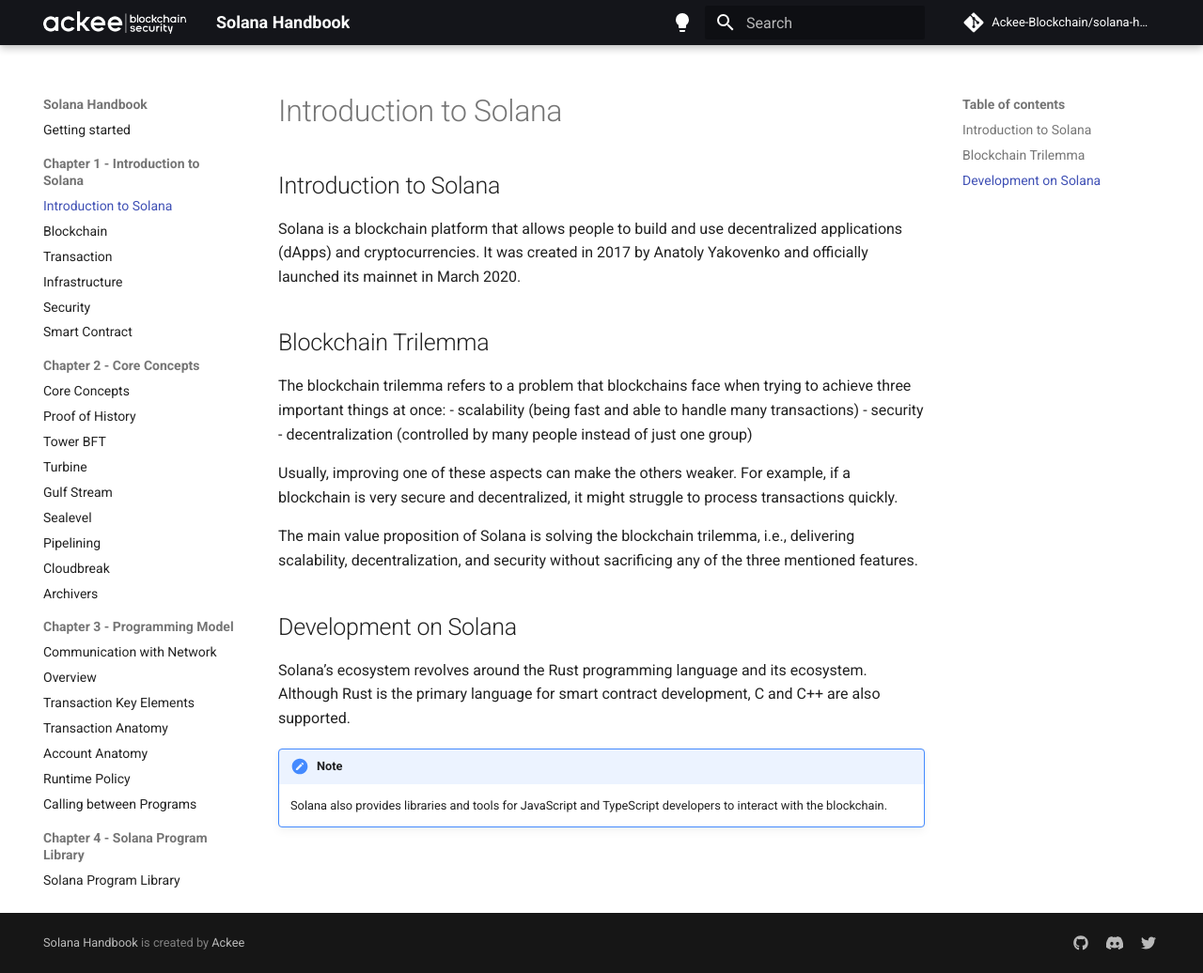
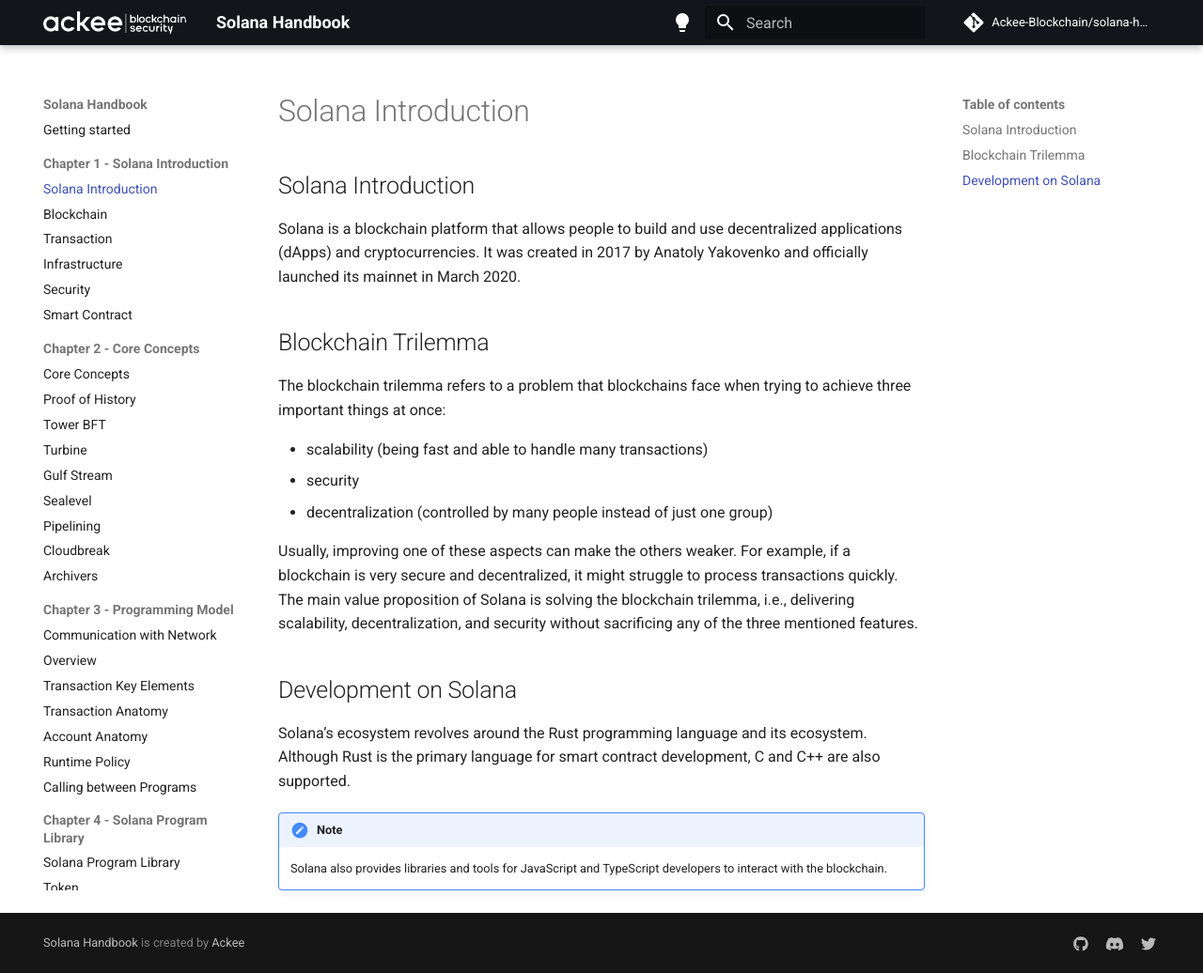
Before and after one commit to vmpyre/solana-handbook, an MkDocs documentation site: the page built from docs/handbook/chapter1/introduction.md, in a window 1280 px wide and 1036 px high. Shown: the whole window at 94% size. Built offline with MkDocs 1.6.1 and Material for MkDocs 9.7.7, drawn with Linux system fonts in a browser that asks for light colours; comment, search, counter and statistics services are not loaded.

```diff
--- a/docs/handbook/chapter1/introduction.md
+++ b/docs/handbook/chapter1/introduction.md
@@ -1,4 +1,4 @@
-## Introduction to Solana
+## Solana Introduction
 
 Solana is a blockchain platform that allows people to build and use decentralized applications (dApps) and cryptocurrencies. It was created in 2017 by Anatoly Yakovenko and officially launched its mainnet in March 2020.
 
@@ -6,13 +6,12 @@ Solana is a blockchain platform that allows people to build and use decentralize
 ## Blockchain Trilemma
 
 The blockchain trilemma refers to a problem that blockchains face when trying to achieve three important things at once:
+
 - scalability (being fast and able to handle many transactions)
 - security
 - decentralization (controlled by many people instead of just one group)
 
-Usually, improving one of these aspects can make the others weaker. For example, if a blockchain is very secure and decentralized, it might struggle to process transactions quickly.
-
-The main value proposition of Solana is solving the blockchain trilemma, i.e., delivering scalability, decentralization, and security without sacrificing any of the three mentioned features.
+Usually, improving one of these aspects can make the others weaker. For example, if a blockchain is very secure and decentralized, it might struggle to process transactions quickly. The main value proposition of Solana is solving the blockchain trilemma, i.e., delivering scalability, decentralization, and security without sacrificing any of the three mentioned features.
 
 ## Development on Solana
 
--- a/mkdocs.yml
+++ b/mkdocs.yml
@@ -7,8 +7,8 @@ site_author: Ackee Blockchain
 
 nav:
   - Getting started: index.md
-  - Chapter 1 - Introduction to Solana:
-      - Introduction to Solana: handbook/chapter1/introduction.md
+  - Chapter 1 - Solana Introduction:
+      - Solana Introduction: handbook/chapter1/introduction.md
       - Blockchain: handbook/chapter1/blockchain.md
       - Transaction: handbook/chapter1/transaction.md
       - Infrastructure: handbook/chapter1/infrastructure.md
```
Also changed, not shown: docs/handbook/chapter1/security.md (+1 -1 lines).
